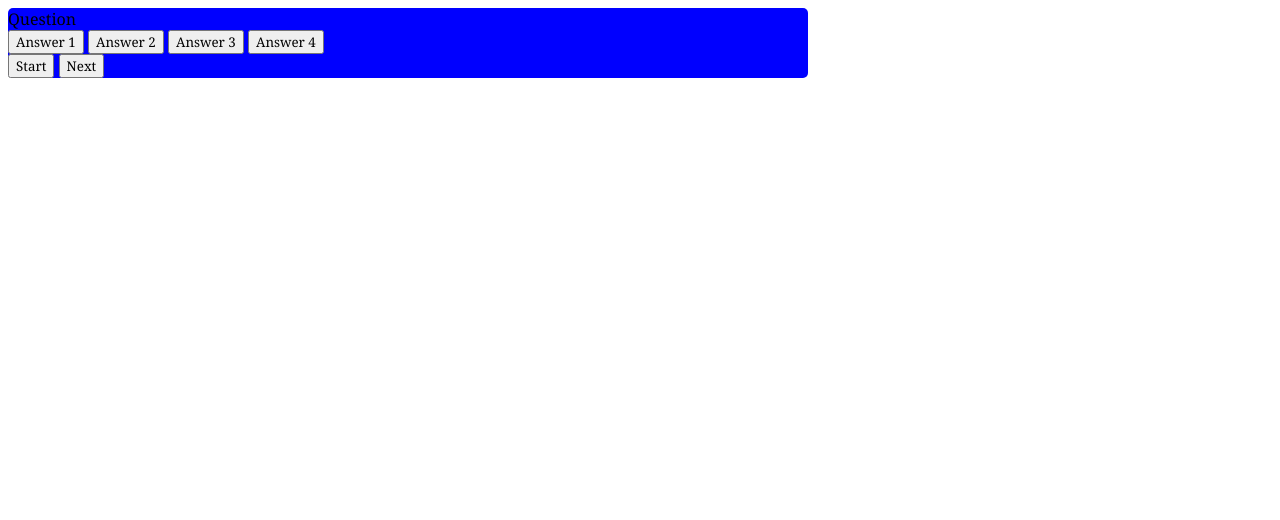
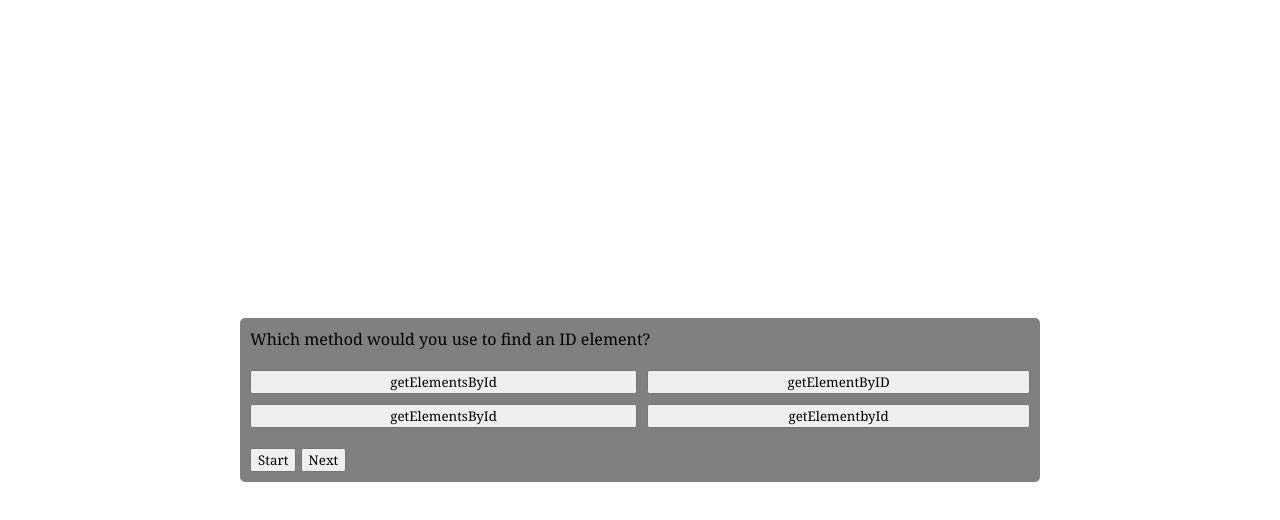
Before and after one commit to Ghondie/Code-Quiz, a plain HTML site: page index.html in a window 1280 px wide. Both pictures are taken after a click on the button "Start". Drawn offline with Linux system fonts and the light colour scheme.

Commit message:
adding js and css

```diff
--- a/questions.js
+++ b/questions.js
@@ -1,57 +1,128 @@
-var questions = [
-    {
-      title: "Which method would you use to find an ID element?",
-      choices: ["getElementsById()", "getElementByID()", "getElementbyId()", "getElementsById()"],
-      answer: "getElementbyId()"
-    },
-    {
-      title: "To see if two variables are equal in an if / else statement you would use ____.",
-      choices: ["=", "==", "'equals'", "!="],
-      answer: "=="
-    },
-    {
-      title: "Math.random() returns ____.",
-      choices: ["a number between 1 and 9", "a number between 0 and 9", "a number between 0 and 1", "a number between 0 and 99"],
-      answer: "a number between 0 and 1"
-    },
-    {
-      title: "The appendChild() method places a node as the ____ child.",
-      choices: ["first", "last place you left off", "random", "last"],
-      answer: "last"
-    },
-    {
-        title: "An array always begins at an index of:",
-        choices: ["-1", "0", "1", "null"],
-        answer: "0"
-    },
-    {
-        title: "A function within an object is called a ____.",
-        choices: ["property", "key", "value", "method"],
-        answer: "method"
-    },
-    {
-        title: "The difference between the == and === operators does not involve:",
-        choices: ["strict comparison", "assignment", "type conversion", "abstract comparison"],
-        answer: "assignment"
-    },
-    {
-        title: "Which of the following statements does not create a loop?",
-        choices: ["switch", "for", "while", "do...while"],
-        answer: "switch"
-    },
-    {
-        title: "Which of the following is not a way to declare a variable?",
-        choices: ["var", "set", "let", "const"],
-        answer: "set"
-    },
-    {
-        title: "Which of the following functions is not dependent on the user?",
-        choices: ["alert", "prompt", "console.log()", "confirm"],
-        answer: "console.log()"
-    },
-    {
-      title: "Javascript variables can be ______ ",
-      choices: ["globally scoped", "function scoped", "locally scoped", "all of the above"],
-      answer: "all of the above"
-    },
-  ];
+const startButton = document.getElementById('start-btn')
+const nextButton = document.getElementById('next-btn')
+const questionContainerElement = document.getElementById('question-container')
+const questionElement = document.getElementById('question')
+const answerButtonsElement = document.getElementById('answer-buttons')
+
+let shuffledQuestions, currentQuestionIndex
+startButton.addEventListener('click', startGame)
+
+function startGame(){
+  startButton.classList.add('hide')
+  shuffledQuestions = questions.sort(() => Math.random()- .5)
+  currentQuestionIndex= 0
+  questionContainerElement.classList.remove('hide')
+  setNextQuestion()
+
+}
+
+function setNextQuestion(){
+  resetState()
+  showQuestion(shuffledQuestions[currentQuestionIndex])
+
+
+}
+
+function showQuestion(question){
+  questionElement.innerText = question.question
+  question.answers.forEach(answer => {
+    const button = document.createElement('button')
+    button.innerText = answer.text
+    button.classList.add('btn')
+    if (answer.correct){
+      button.dataset.correct = answer.correct
+    }
+    button.addEventListener('click', selectAnswer)
+    answerButtonsElement.appendChild(button)
+  })
+}
+function resetState(){
+  nextButton.classList.add('hide')
+  while (answerButtonsElement.firstChild){
+    answerButtonsElement.removeChild
+    (answerButtonsElement.firstChild)
+  }
+}
+
+function selectAnswer(e){
+  const selectedButton = e.target
+  const correct = selectedButton.dataset.correct
+  setStausClass(document.body, correct)
+  Array.from(answerButtonsElement.children).forEach(button => {
+    setStausClass(button, button.dataset.correct)
+  })
+  nextButton.classList.remove('hide')
+}
+function setStausClass(element, correct){
+  clearStatusClass(element)
+  if (correct) {
+    element.classList.add('correct')
+  } else {
+    element.classList.add('wrong')
+  }
+}
+function clearStatusClass(element){
+  element.classList.remove('correct')
+  element.classList.remove('wrong')
+}
+ questions =[
+  {
+    question: "Which method would you use to find an ID element?",
+    answers: [
+      {text: 'getElementsById', correct: false},
+      {text: 'getElementByID', correct: false},
+      {text: 'getElementsById', correct: true},
+      {text: 'getElementbyId', correct: false}
+    ],
+  },]
+//   {
+//     title: "To see if two variables are equal in an if / else statement you would use ____.",
+//     choices: ["=", "==", "'equals'", "!="],
+//     answer: "=="
+//   },
+//   {
+//     title: "Math.random() returns ____.",
+//     choices: ["a number between 1 and 9", "a number between 0 and 9", "a number between 0 and 1", "a number between 0 and 99"],
+//     answer: "a number between 0 and 1"
+//   },
+//   {
+//     title: "The appendChild() method places a node as the ____ child.",
+//     choices: ["first", "last place you left off", "random", "last"],
+//     answer: "last"
+//   },
+//   {
+//       title: "An array always begins at an index of:",
+//       choices: ["-1", "0", "1", "null"],
+//       answer: "0"
+//   },
+//   {
+//       title: "A function within an object is called a ____.",
+//       choices: ["property", "key", "value", "method"],
+//       answer: "method"
+//   },
+//   {
+//       title: "The difference between the == and === operators does not involve:",
+//       choices: ["strict comparison", "assignment", "type conversion", "abstract comparison"],
+//       answer: "assignment"
+//   },
+//   {
+//       title: "Which of the following statements does not create a loop?",
+//       choices: ["switch", "for", "while", "do...while"],
+//       answer: "switch"
+//   },
+//   {
+//       title: "Which of the following is not a way to declare a variable?",
+//       choices: ["var", "set", "let", "const"],
+//       answer: "set"
+//   },
+//   {
+//       title: "Which of the following functions is not dependent on the user?",
+//       choices: ["alert", "prompt", "console.log()", "confirm"],
+//       answer: "console.log()"
+//   },
+//   {
+//     title: "Javascript variables can be ______ ",
+//     choices: ["globally scoped", "function scoped", "locally scoped", "all of the above"],
+//     answer: "all of the above"
+//   },
+// ];
--- a/styles.css
+++ b/styles.css
@@ -3,10 +3,33 @@
     font-family: Cambria, Cochin, Georgia, Times, 'Times New Roman', serif;
 }
 
+body {
+    padding: 0;
+    margin: 0;
+    display: flex;
+    width: 100vw;
+    height: 100vh;
+    justify-content: center;
+    align-items: center;
+}
 
 .container {
     width: 800px;
     max-width: 80%;
-    background-color: blue;
+    background-color: grey;
     border-radius: 5px;
+    padding: 10px;
 }
+body.correct {
+    background-color: green;
+}
+body.wrong {
+    background-color: red;
+}
+
+.btn-grid {
+    display: grid;
+    grid-template-columns: repeat(2, auto);
+    gap: 10px;
+    margin: 20px 0;
+}
```
